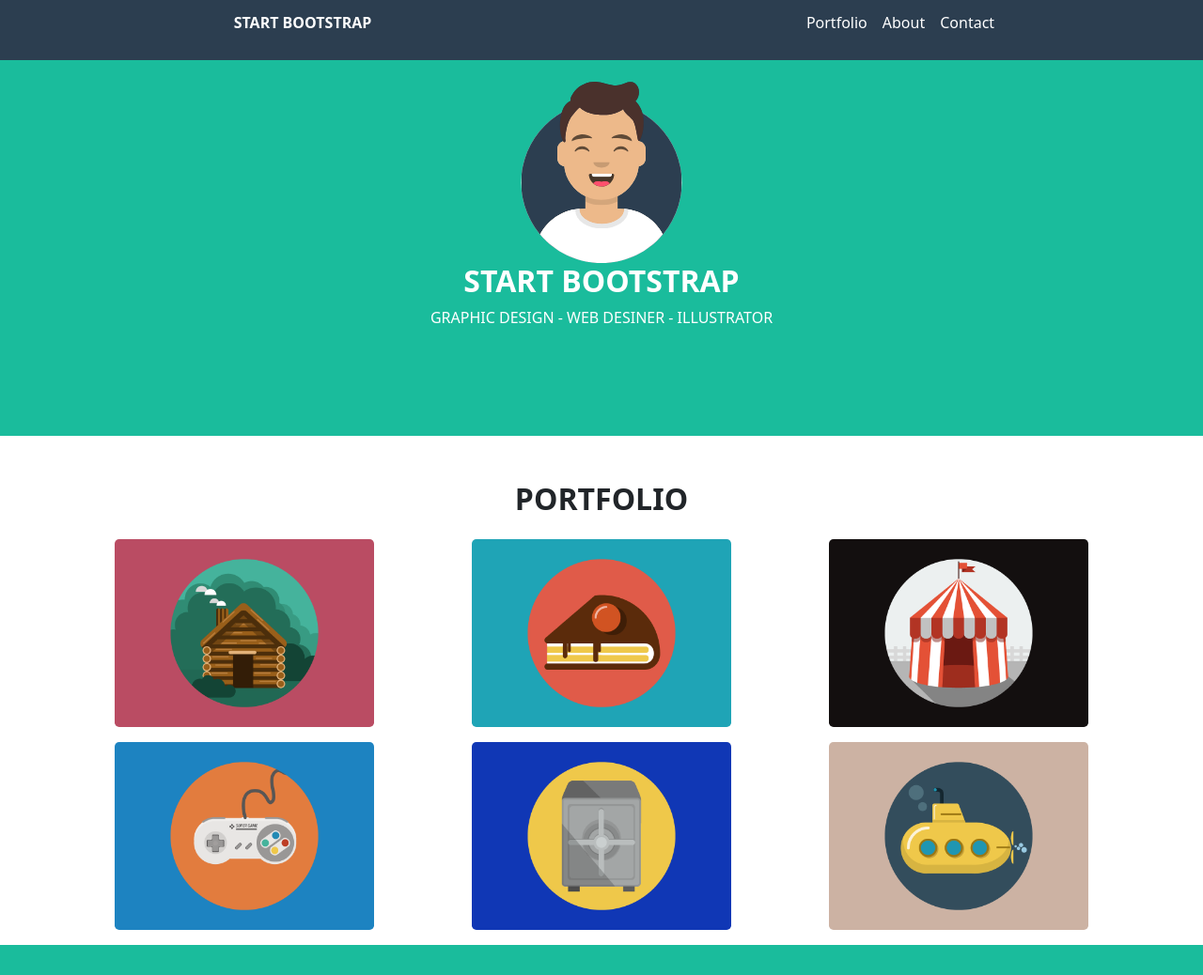
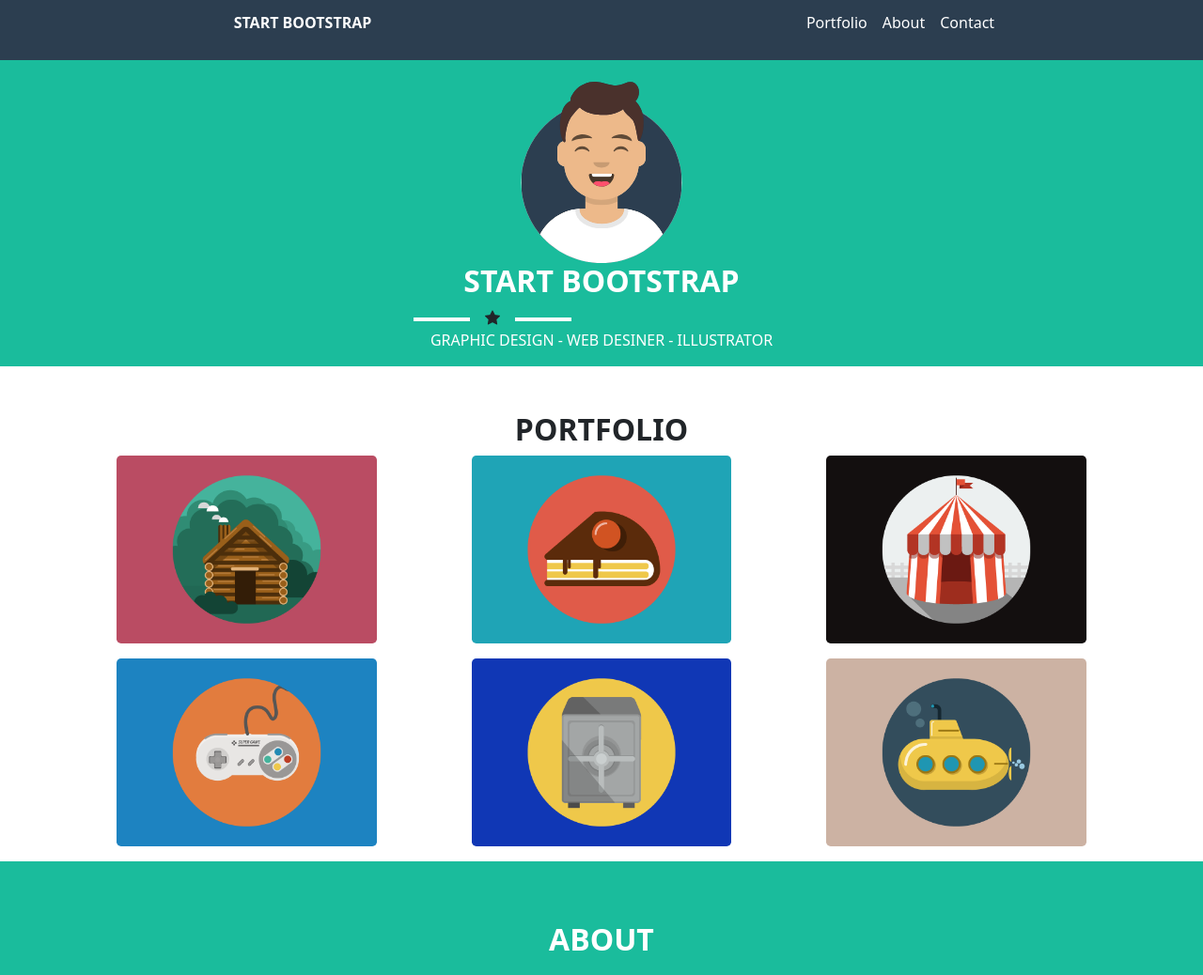
Before and after one commit to DanieleFic/html-css-bootstrap-freelancer, a plain HTML site: page index.html in a window 1280 px wide. Shown: the top 1038 px of the page at 94% size. Drawn offline with nearby package versions, Linux system fonts and the light colour scheme.

Commit message:
levato display flex sul main

```diff
--- a/css/style.css
+++ b/css/style.css
@@ -11,8 +11,24 @@ li{
 }
 
 .ms-section{
-    height: 400px;
     background-color: rgb(26, 188, 156);
+}
+
+.ms_star{
+    max-width: 400px;
+    width: 100%;
+    margin: 0 auto;
+}
+
+.ms_star:before,
+.ms_star:after {
+    content: '';
+    display: inline-block;
+    width: 15%;
+    height: 4px;
+    line-height: 4px;
+    background-color: #fff;
+    vertical-align: middle;
 }
 
 .avatar{
--- a/index.html
+++ b/index.html
@@ -28,37 +28,39 @@
             </div>
         </nav>
     </header>
+    <!--PARTE SOTTO NAVIGATORE-->
     <section class="ms-section">
         <div class="container-fluid">
             <div class="row justify-content-center  pt-3">
                 <div class="col-12 col-sm-6 col-lg-4 d-flex flex-column justify-content-center align-items-center ">
                     <img class="avatar" src="img/avatar.svg" alt="">
                     <h2 class="text-white fw-bolder">START BOOTSTRAP</h2>
+                    <div class="ms_star"><i class="bi bi-star-fill px-3"></i></div>
                     <p class="text-white">GRAPHIC DESIGN - WEB DESINER - ILLUSTRATOR</p>
                 </div>
             </div>
         </div>
     </section>
     <section>
-        <div class="container d-flex flex-column justify-content-center align-items-center pt-5">
+        <div class="container text-center pt-5">
             <h2 class="text-black fw-bolder">PORTFOLIO</h2>
-            <div class="row">
-              <div class="col-12 col-sm-6 col-lg-4 d-flex  justify-content-center g-3">
+            <div class="row g-3">
+              <div class="col-12 col-sm-6 col-lg-4  ">
                   <img class="box rounded-3" src="img/cabin.png" alt="">
               </div>
-              <div class="col-12 col-sm-6 col-lg-4 d-flex  justify-content-center g-3">
+              <div class="col-12 col-sm-6 col-lg-4  ">
                 <img class="box rounded-3" src="img/cake.png" alt="">
             </div>
-            <div class="col-12 col-sm-6 col-lg-4 d-flex  justify-content-center g-3">
+            <div class="col-12 col-sm-6 col-lg-4 ">
                 <img class="box rounded-3" src="img/circus.png" alt="">
             </div>
-            <div class="col-12 col-sm-6 col-lg-4 d-flex  justify-content-center g-3">
+            <div class="col-12 col-sm-6 col-lg-4  ">
                 <img class="box rounded-3" src="img/game.png" alt="">
             </div>
-            <div class="col-12 col-sm-6 col-lg-4 d-flex  justify-content-center g-3">
+            <div class="col-12 col-sm-6 col-lg-4  ">
                 <img class="box rounded-3" src="img/safe.png" alt="">
             </div>
-            <div class="col-12 col-sm-6 col-lg-4  d-flex  justify-content-center g-3">
+            <div class="col-12 col-sm-6 col-lg-4  ">
                 <img class="box rounded-3" src="img/submarine.png" alt="">
             </div>
     </section>
```
